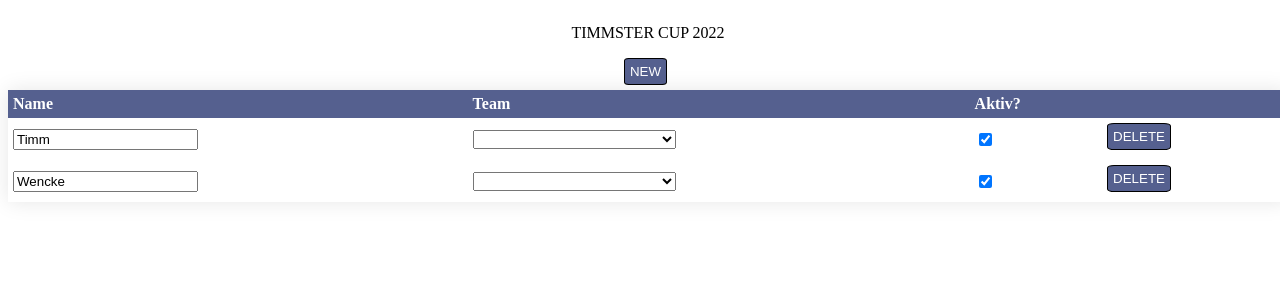
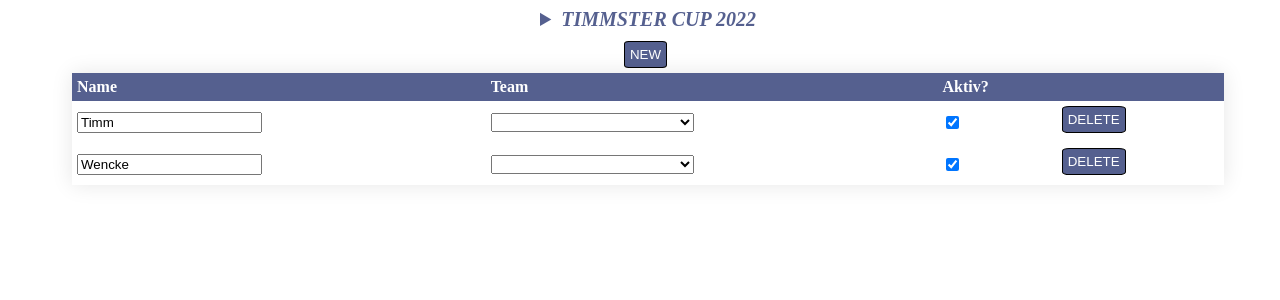
Before and after one commit to Timmster/timmster-cup, an Angular app: page /data in a window 1280 px wide. Shown: the top 300 px of the page. Built offline with nearby package versions, Linux system fonts and the light colour scheme.

Commit message:
9 files modified

```diff
--- a/src/app/app.component.css
+++ b/src/app/app.component.css
@@ -4,3 +4,11 @@
   align-items: center;
   flex-direction: column;
 }
+
+.title {
+  font-weight: bold;
+  font-style: italic;
+  font-size: 20px;
+  margin-bottom: 10px;
+  color: #55608f;
+}
--- a/src/app/app.component.ts
+++ b/src/app/app.component.ts
@@ -2,7 +2,17 @@ import { Component } from '@angular/core';
 
 @Component({
   selector: 'my-app',
-  template: `<router-outlet></router-outlet>`,
+  template: `
+  <div>
+    <details>
+      <summary class="title">TIMMSTER CUP 2022</summary>
+      <p>
+        <a [routerLink]="['/score']">Spielplan</a>
+        <a [routerLink]="['/data']">Stammdaten</a>
+      </p>
+    </details>
+  </div>
+  <router-outlet></router-outlet>`,
   styleUrls: ['./app.component.css'],
 })
 export class AppComponent {}
--- a/src/app/app.module.ts
+++ b/src/app/app.module.ts
@@ -1,13 +1,14 @@
 import { NgModule } from '@angular/core';
 import { FormsModule } from '@angular/forms';
 import { BrowserModule } from '@angular/platform-browser';
+import { RouterModule } from '@angular/router';
 import { AppComponent } from './app.component';
 import { AppRoutingModule } from './app.routing.module';
 import { DataComponent } from './views/data/data.component';
 
 @NgModule({
   declarations: [AppComponent, DataComponent],
-  imports: [AppRoutingModule, FormsModule, BrowserModule],
+  imports: [AppRoutingModule, FormsModule, BrowserModule, RouterModule],
   providers: [],
   bootstrap: [AppComponent],
 })
--- a/src/app/views/data/data.component.css
+++ b/src/app/views/data/data.component.css
@@ -1,6 +1,6 @@
 :host {
   display: flex;
-  width: 100%;
+  width: 90%;
   align-items: center;
   flex-direction: column;
 }
--- a/src/app/views/score/score.component.css
+++ b/src/app/views/score/score.component.css
@@ -0,0 +1,10 @@
+:host {
+  display: flex;
+  width: 90%;
+  align-items: center;
+  flex-direction: column;
+}
+
+table {
+  width: 100%;
+}
--- a/src/app/views/score/score.component.html
+++ b/src/app/views/score/score.component.html
@@ -4,8 +4,8 @@
     <th>Punkte</th>
     <th></th>
   </tr>
-  <tr>
-    <td></td>
+  <tr *ngFor="let team of getData().teams">
+    <td>{{ team.name }}</td>
     <td></td>
     <td></td>
   </tr>
--- a/src/app/views/score/score.component.ts
+++ b/src/app/views/score/score.component.ts
@@ -1,15 +1,17 @@
 import { Component, OnInit } from '@angular/core';
+import { DATA } from '../../DB';
 
 @Component({
   selector: 'app-score',
   templateUrl: './score.component.html',
-  styleUrls: ['./score.component.css']
+  styleUrls: ['./score.component.css'],
 })
 export class ScoreComponent implements OnInit {
+  constructor() {}
 
-  constructor() { }
+  ngOnInit() {}
 
-  ngOnInit() {
+  getData() {
+    return DATA;
   }
-
 }
--- a/src/index.html
+++ b/src/index.html
@@ -1,2 +1 @@
-<p>TIMMSTER CUP 2022</p>
 <my-app></my-app>
--- a/src/styles.css
+++ b/src/styles.css
@@ -36,3 +36,7 @@ button {
   margin-bottom: 5px;
   margin-right: 5px;
 }
+
+a {
+  margin: 3px;
+}
```
